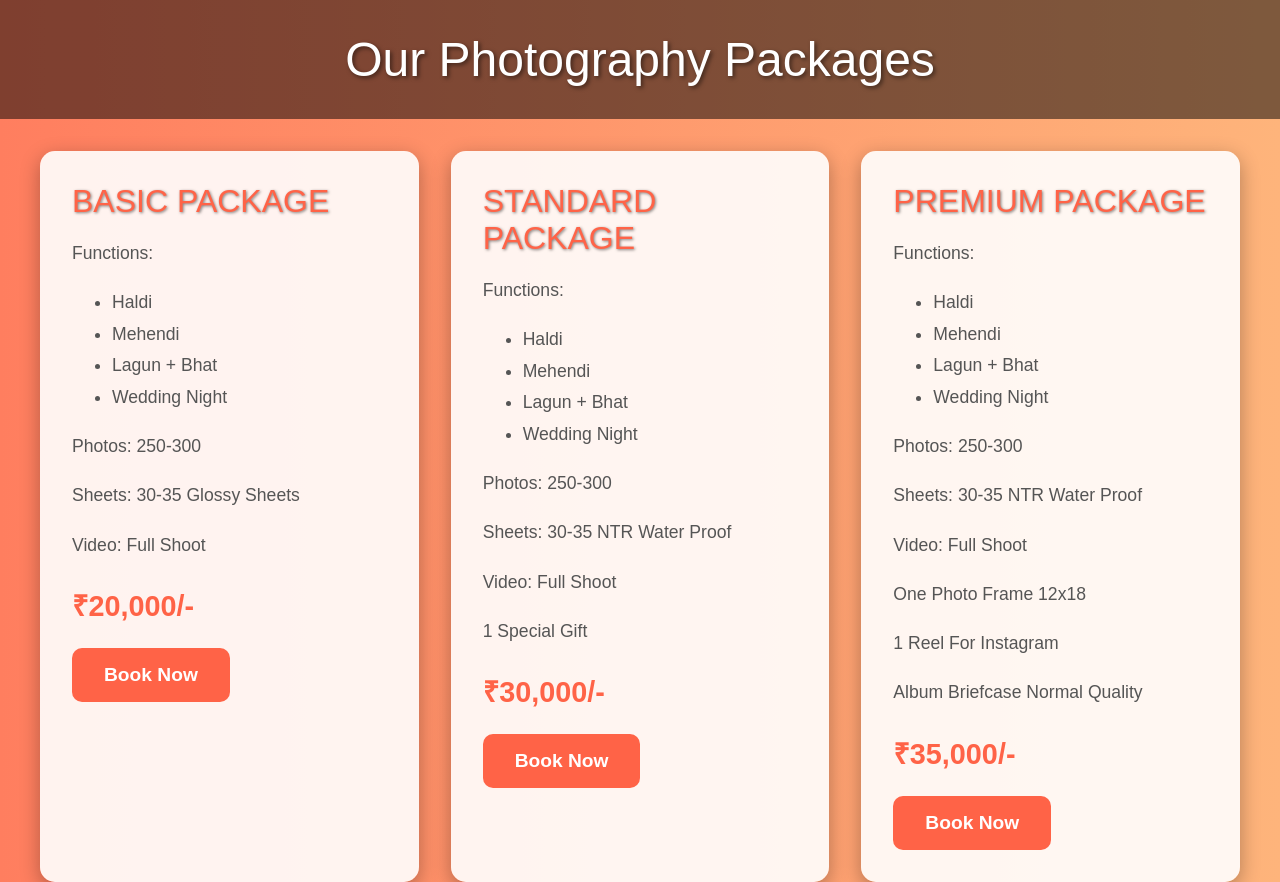
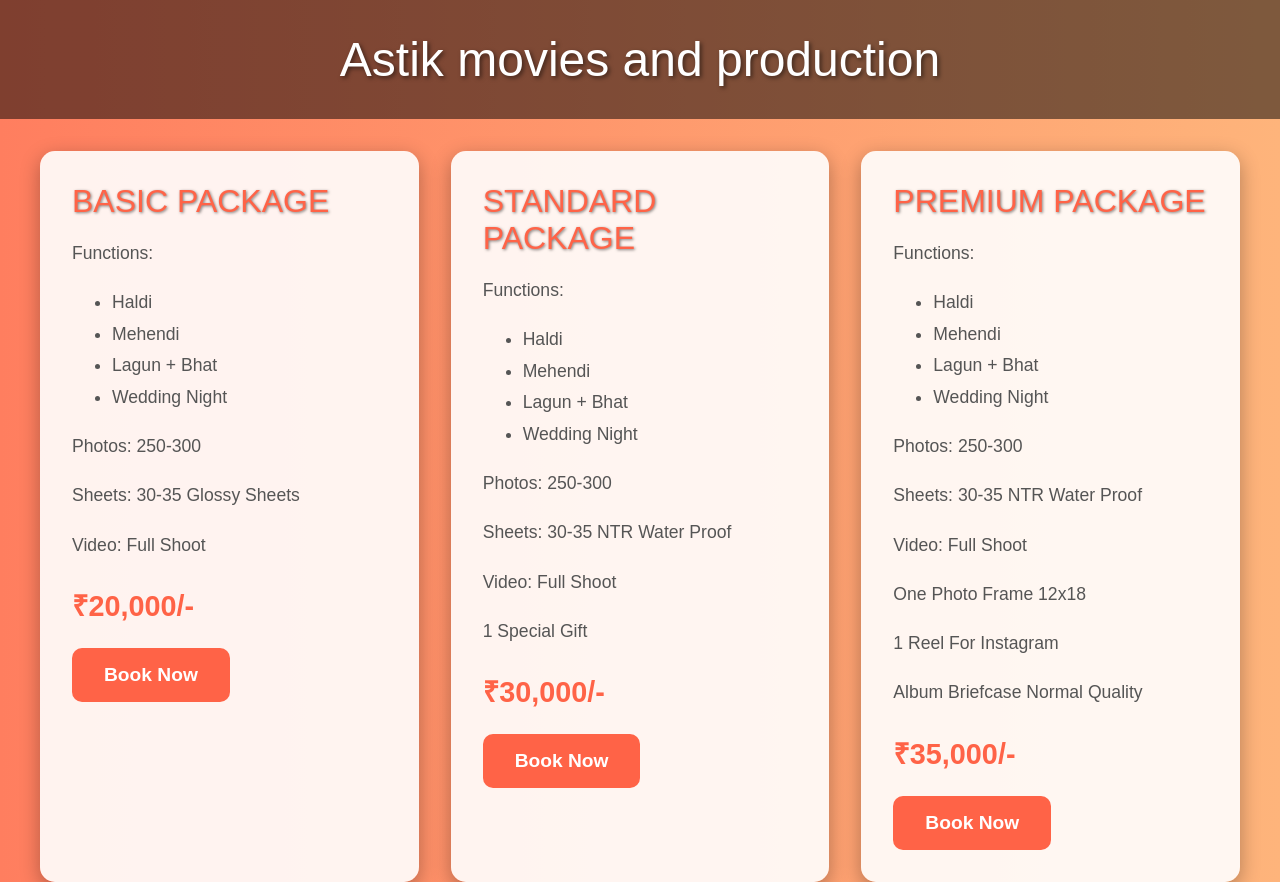
Before and after one commit to Abhinavsingh18/catalog, a plain HTML site: page index.html in a window 1280 px wide. Shown: the top 882 px of the page. Drawn offline with Linux system fonts and the light colour scheme.

Commit message:
Update index.html

```diff
--- a/index.html
+++ b/index.html
@@ -141,7 +141,7 @@
   </style>
 </head>
 <body>
-  <div class="header">Our Photography Packages</div>
+  <div class="header">Astik movies and production</div>
   <div class="package-container">
     <!-- Package 1 -->
     <div class="package-card">
```
